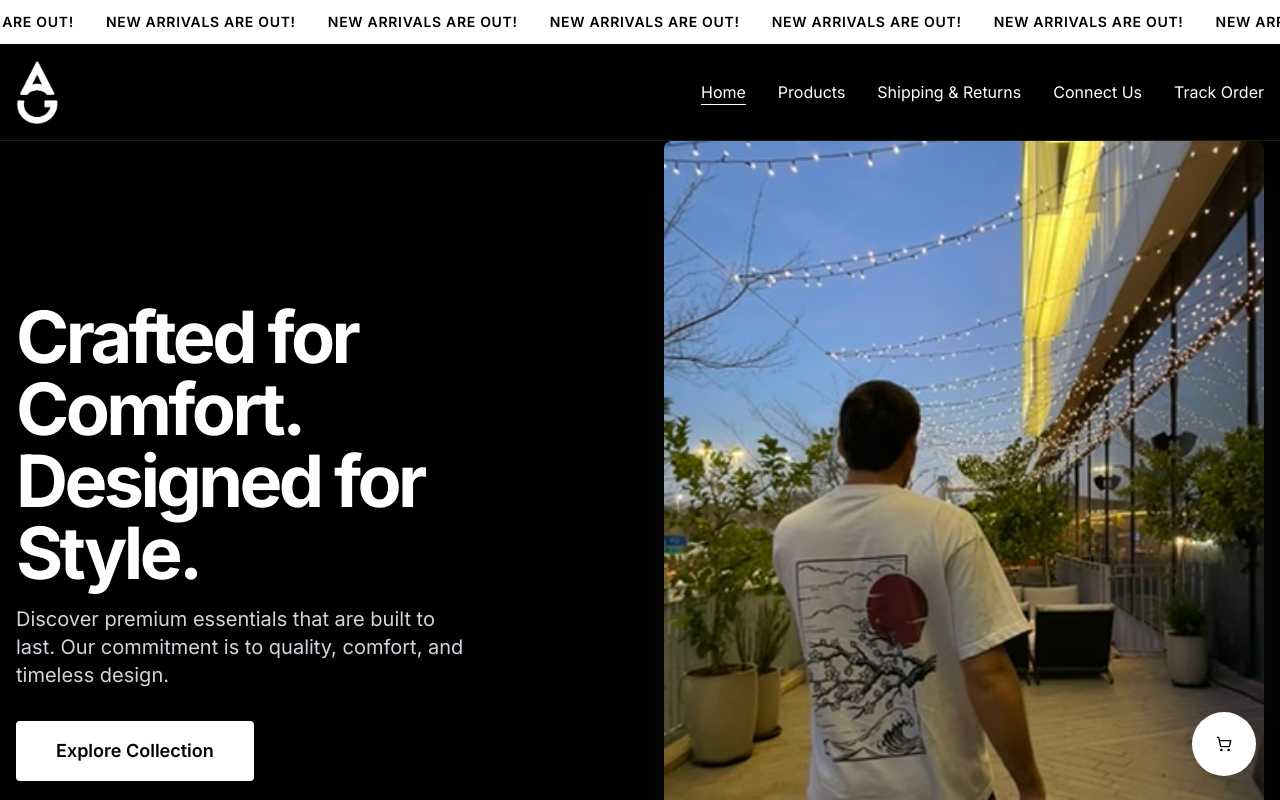
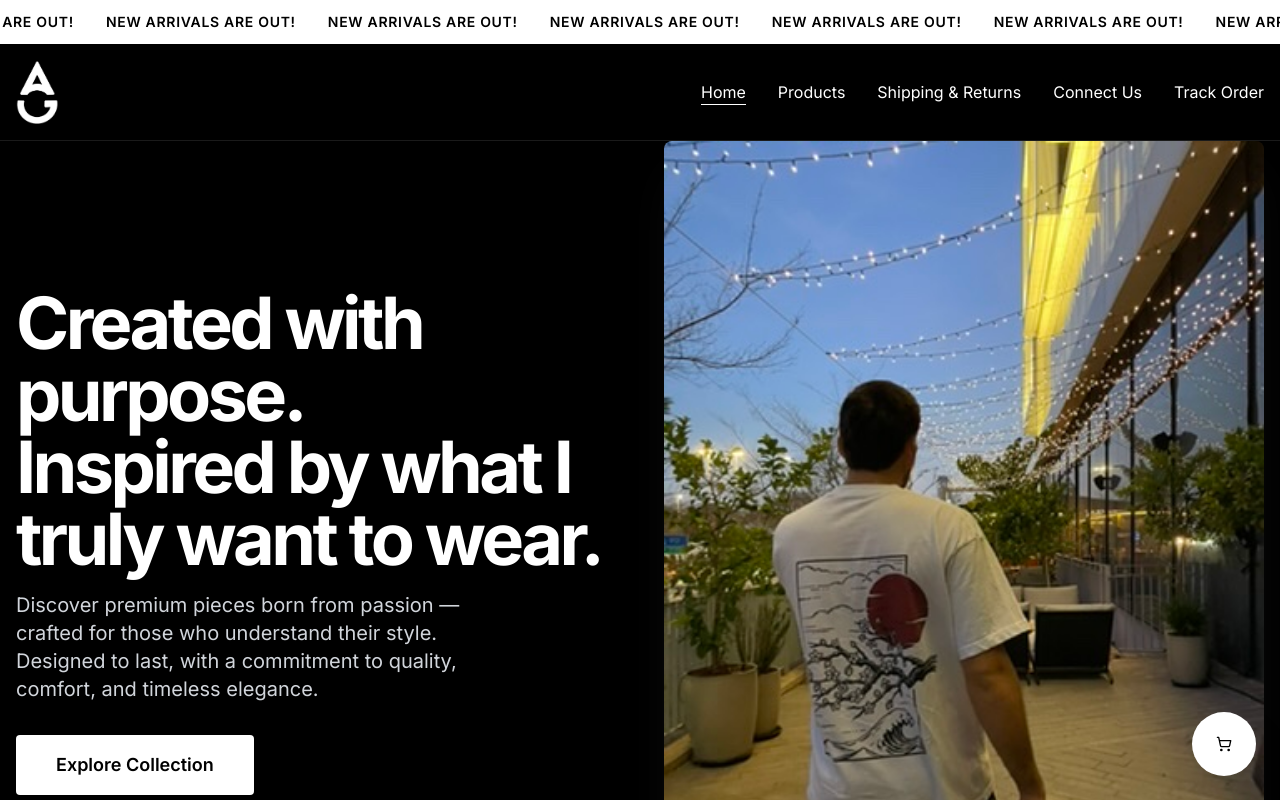
Before and after one commit to Guyashkenazi6/shirt-flip-shop, a React (Vite) app: page / in a window 1280 px wide. Shown: the top 800 px of the page. Built offline with nearby package versions, Linux system fonts and the light colour scheme.

Commit message:
Update hero section text
Replaced the text in the hero section with the provided text.

```diff
--- a/src/components/Hero.tsx
+++ b/src/components/Hero.tsx
@@ -8,10 +8,10 @@ export const Hero = () => {
         <div className="grid md:grid-cols-2 gap-12 items-center">
           <div className="animate-fade-in-up">
             <h1 className="text-5xl md:text-7xl font-bold mb-4 leading-tight tracking-tighter">
-              Crafted for Comfort. <br /> Designed for Style.
+              Created with purpose. <br /> Inspired by what I truly want to wear.
             </h1>
             <p className="text-lg md:text-xl text-gray-300 mb-8 max-w-md">
-              Discover premium essentials that are built to last. Our commitment is to quality, comfort, and timeless design.
+              Discover premium pieces born from passion — crafted for those who understand their style. Designed to last, with a commitment to quality, comfort, and timeless elegance.
             </p>
             <a
               href="#new-arrivals"
```
